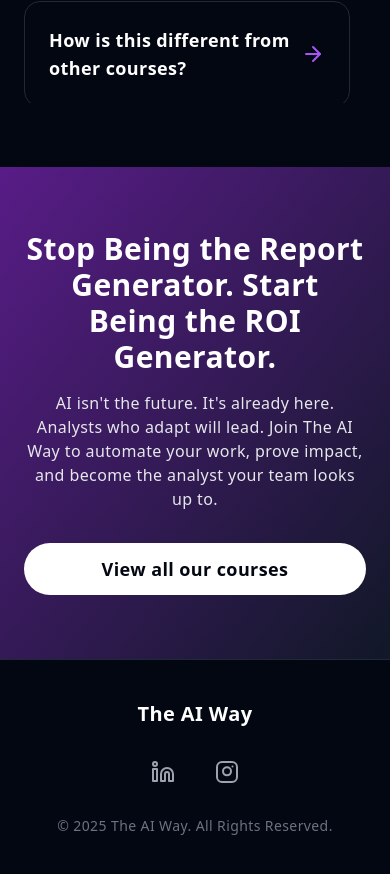
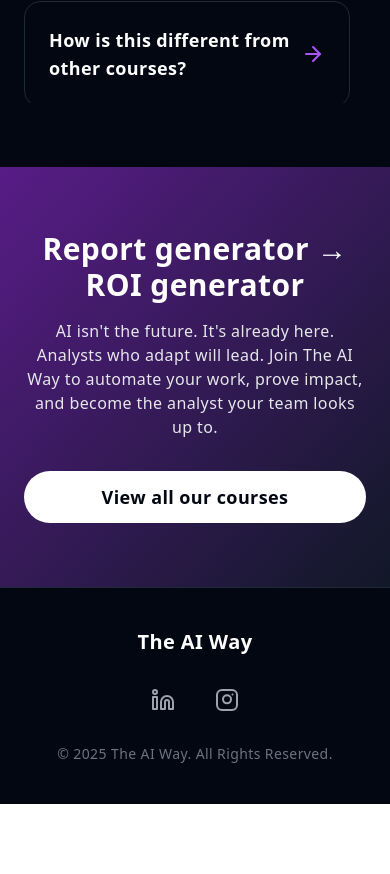
Before and after one commit to Rwitapa/the_ai_way_gemini, a Next.js app: page / in a window 390 px wide. Shown: the part 6832-7706 px from the top of the page. After the commit the page ends 7636 px from the top, so only its background shows below. Built offline with nearby package versions, Linux system fonts and the light colour scheme.

Commit message:
Update index.jsx

```diff
--- a/pages/index.jsx
+++ b/pages/index.jsx
@@ -1210,7 +1210,7 @@
         className="py-16 md:py-20 bg-gradient-to-br from-purple-900 to-gray-900 text-center animate-on-scroll"
       >
         <div className="container mx-auto px-6">
-          <h2 className="text-3xl md:text-5xl font-bold text-white mb-4">Stop Being the Report Generator. Start Being the ROI Generator.</h2>
+          <h2 className="text-3xl md:text-5xl font-bold text-white mb-4">Report generator → ROI generator</h2>
           <p className="text-base md:text-lg text-gray-200 max-w-3xl mx-auto mb-8">
             AI isn't the future. It's already here. Analysts who adapt will lead. Join The AI Way to automate your work, prove impact, and become the analyst your team looks up to.
           </p>
```
